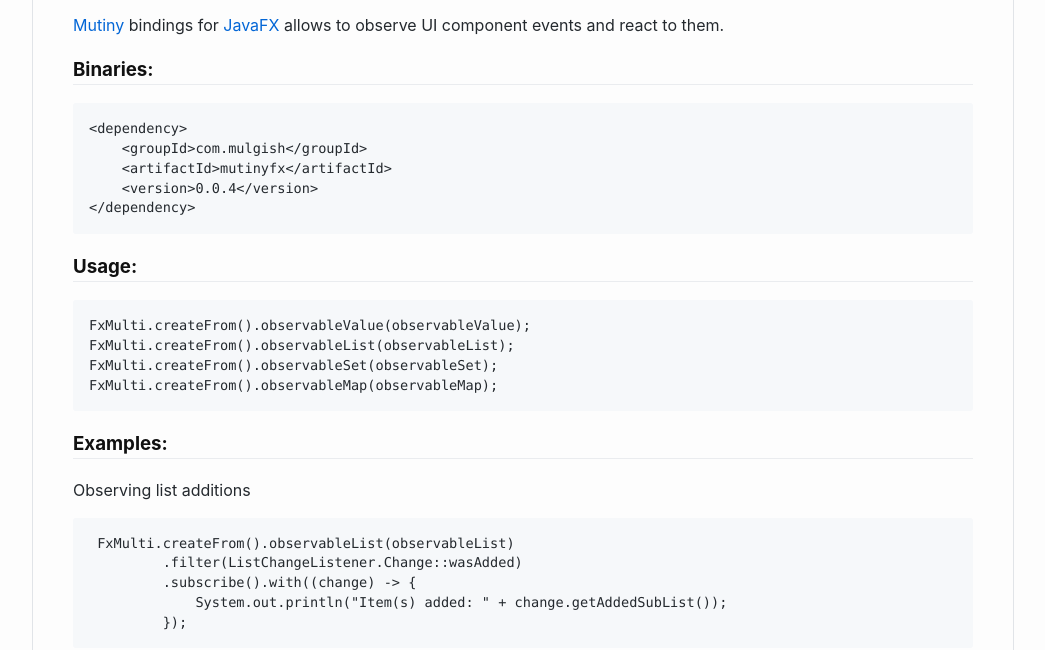
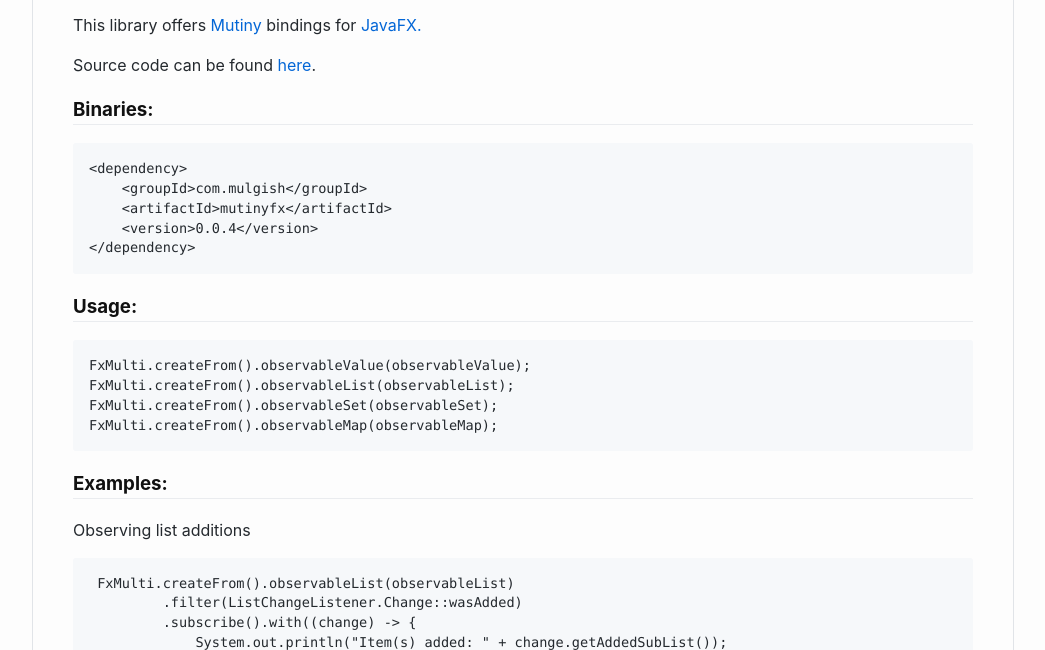
Before and after one commit to Mulgish/MutinyFX, a plain HTML site: page index.html in a window 1280 px wide. Shown: the part 450-1100 px from the top of the page, without its empty margins (117-1162 px from the left). Drawn offline with Linux system fonts and the light colour scheme.

Commit message:
Updating index.html

```diff
--- a/index.html
+++ b/index.html
@@ -1,7 +1,7 @@
 <!DOCTYPE html>
 <html lang="en">
 <head>
-    <title>MutinyFX - Mutiny Bindings for JavaFX Applications</title>
+    <title>MutinyFX - Mutiny Bindings for JavaFX</title>
     <meta name="viewport" content="width=device-width, initial-scale=1">
     <meta name="google-site-verification" content="yDYJdz8sEkdeBGOuAh5DQy-p6LzK-tybX3gMaVyoPbc"/>
     <meta name="description" content="Observe JavaFX events and react to them with Mutiny library.">
@@ -12,16 +12,18 @@
     <h1 id="mutinyfx">MutinyFX</h1>
     <p><img src="https://img.shields.io/maven-central/v/com.mulgish/mutinyfx?style=for-the-badge" alt="Maven Central"/>
     </p>
-    <p><a href="https://smallrye.io/smallrye-mutiny/">Mutiny</a> bindings for <a href="https://openjfx.io/">JavaFX</a>
-        allows to observe UI component events
-        and react to them.</a></p>
+    <p>This library offers <a href="https://smallrye.io/smallrye-mutiny/">Mutiny</a> bindings for <a
+            href="https://openjfx.io/">JavaFX.</a></a></p>
+    <p>Source code can be found <a href="https://github.com/Mulgish/MutinyFX">here</a>.</p>
     <h3 id="binaries">Binaries:</h3>
+    <a href="https://search.maven.org/artifact/com.mulgish/mutinyfx">
     <pre><code class="xml language-xml">&lt;dependency&gt;
     &lt;groupId&gt;com.mulgish&lt;/groupId&gt;
     &lt;artifactId&gt;mutinyfx&lt;/artifactId&gt;
     &lt;version&gt;0.0.4&lt;/version&gt;
 &lt;/dependency&gt;
 </code></pre>
+    </a>
     <h3 id="usage">Usage:</h3>
     <pre><code class="java language-java">FxMulti.createFrom().observableValue(observableValue);
 FxMulti.createFrom().observableList(observableList);
--- a/pom.xml
+++ b/pom.xml
@@ -112,7 +112,7 @@
                 <artifactId>maven-checkstyle-plugin</artifactId>
                 <version>3.1.2</version>
                 <configuration>
-                    <configLocation>google_checks.xml</configLocation>
+                    <configLocation>https://mulgikapsas.s3.eu-west-2.amazonaws.com/checkstyle.xml</configLocation>
                     <includeTestSourceDirectory>true</includeTestSourceDirectory>
                     <encoding>UTF-8</encoding>
                     <consoleOutput>true</consoleOutput>
@@ -132,7 +132,7 @@
             <plugin>
                 <groupId>org.apache.maven.plugins</groupId>
                 <artifactId>maven-compiler-plugin</artifactId>
-                <version>3.10.0</version>
+                <version>3.10.1</version>
                 <configuration>
                     <source>${maven.compiler.source}</source>
                     <target>${maven.compiler.target}</target>
```
